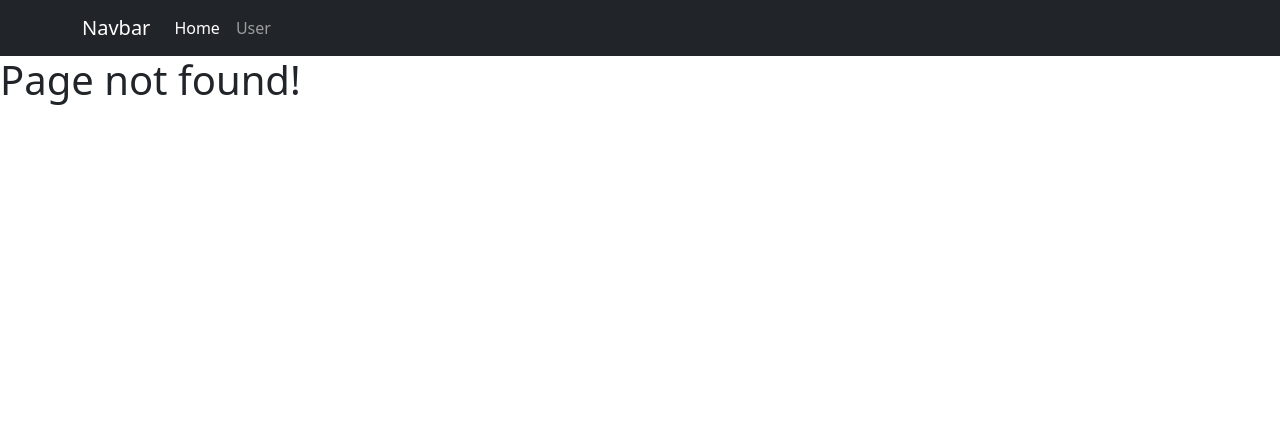
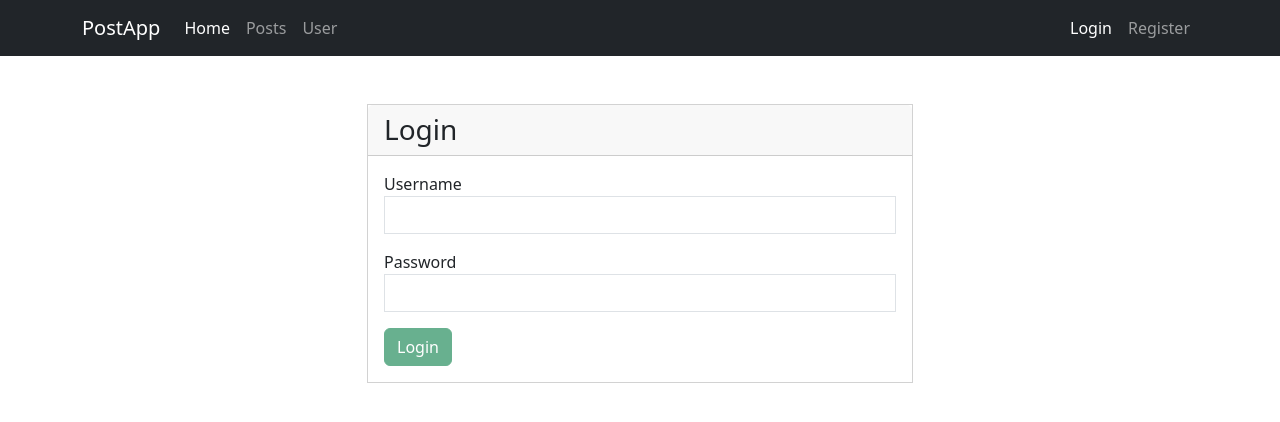
Before and after one commit to sarzeez/angular-todo-list, an Angular app: page /auth/login in a window 1280 px wide. Before the commit this address had no page. Shown: the top 422 px of the page. Built offline with nearby package versions, Linux system fonts and the light colour scheme.

Commit message:
protected route with auth

```diff
--- a/src/app/app.component.html
+++ b/src/app/app.component.html
@@ -1,6 +1,6 @@
 <nav class="navbar navbar-expand-lg navbar-dark bg-dark">
   <div class="container">
-    <a class="navbar-brand" routerLink="/">Navbar</a>
+    <a class="navbar-brand" routerLink="/">PostApp</a>
     <button
       class="navbar-toggler"
       type="button"
@@ -13,15 +13,44 @@
       <span class="navbar-toggler-icon"></span>
     </button>
     <div class="collapse navbar-collapse" id="navbarNavDropdown">
-      <ul class="navbar-nav">
+      <ul class="navbar-nav me-auto mb-2 mb-lg-0">
         <li class="nav-item">
           <a class="nav-link active" aria-current="page" routerLink="/">Home</a>
+        </li>
+        <li class="nav-item">
+          <a class="nav-link" routerLink="/posts">Posts</a>
         </li>
         <li class="nav-item">
           <a class="nav-link" routerLink="/user">User</a>
         </li>
       </ul>
+      <ul class="navbar-nav">
+        <a
+          class="nav-link"
+          *ngIf="!authService.loggedIn()"
+          routerLink="/auth/login"
+          routerLinkActive="active"
+          >Login</a
+        >
+
+        <a
+          class="nav-link"
+          *ngIf="!authService.loggedIn()"
+          routerLink="/register"
+          routerLinkActive="active"
+          >Register</a
+        >
+        <a
+          class="nav-link"
+          (click)="logOut()"
+          *ngIf="authService.loggedIn()"
+          style="cursor: pointer"
+          >Logout</a
+        >
+      </ul>
     </div>
   </div>
 </nav>
-<router-outlet></router-outlet>
+<div class="container">
+  <router-outlet></router-outlet>
+</div>
--- a/src/app/app.component.ts
+++ b/src/app/app.component.ts
@@ -1,10 +1,17 @@
 import { Component } from '@angular/core';
+import { AuthService } from './auth/auth.service';
 
 @Component({
   selector: 'app-root',
   templateUrl: './app.component.html',
-  styleUrls: ['./app.component.css']
+  styleUrls: ['./app.component.css'],
 })
 export class AppComponent {
+  constructor(public authService: AuthService) {}
+
   title = 'angular-todo-list';
+
+  logOut() {
+    this.authService.signOut();
+  }
 }
--- a/src/app/app.module.ts
+++ b/src/app/app.module.ts
@@ -1,6 +1,6 @@
 import { NgModule } from '@angular/core';
 import { BrowserModule } from '@angular/platform-browser';
-import { HttpClientModule } from '@angular/common/http';
+import { HTTP_INTERCEPTORS, HttpClientModule } from '@angular/common/http';
 
 import { AppComponent } from './app.component';
 import {
@@ -8,6 +8,7 @@ import {
   routingComponents,
 } from './router/app-router.module';
 import { ReactiveFormsModule } from '@angular/forms';
+import { TokenInterceptorService } from './auth/token-interceptor.service';
 
 @NgModule({
   declarations: [AppComponent, ...routingComponents],
@@ -17,7 +18,13 @@ import { ReactiveFormsModule } from '@angular/forms';
     AppRoutingModule,
     ReactiveFormsModule,
   ],
-  providers: [],
+  providers: [
+    {
+      provide: HTTP_INTERCEPTORS,
+      useClass: TokenInterceptorService,
+      multi: true,
+    },
+  ],
   bootstrap: [AppComponent],
 })
 export class AppModule {}
--- /dev/null
+++ b/src/app/auth/auth.guard.ts
@@ -0,0 +1,24 @@
+import { Injectable } from '@angular/core';
+import {
+  ActivatedRouteSnapshot,
+  RouterStateSnapshot,
+  Router,
+  UrlTree,
+} from '@angular/router';
+import { Observable } from 'rxjs';
+import { AuthService } from './auth.service';
+@Injectable({
+  providedIn: 'root',
+})
+export class AuthGuard {
+  constructor(public authService: AuthService, public router: Router) {}
+  canActivate(
+    next: ActivatedRouteSnapshot,
+    state: RouterStateSnapshot
+  ): Observable<boolean> | Promise<boolean> | UrlTree | boolean {
+    if (this.authService.loggedIn() !== true) {
+      this.router.navigate(['auth/login']);
+    }
+    return true;
+  }
+}
--- /dev/null
+++ b/src/app/auth/auth.service.ts
@@ -0,0 +1,74 @@
+import { HttpClient, HttpHeaders } from '@angular/common/http';
+import { Injectable } from '@angular/core';
+import { Router } from '@angular/router';
+import { ILoginRequest, ILoginResponse, ISignupRequest } from './auth.type';
+import { Observable, throwError } from 'rxjs';
+import { retry, catchError } from 'rxjs/operators';
+
+const LOCAL_STORAGE_KEY = 'token';
+
+@Injectable({
+  providedIn: 'root',
+})
+export class AuthService {
+  private apiUrl = 'http://localhost:3000/api';
+  private _signupUrl = `${this.apiUrl}/users/signup`;
+  private _loginUrl = `${this.apiUrl}/auth/login`;
+
+  constructor(private http: HttpClient, private router: Router) {}
+
+  httpOptions = {
+    headers: new HttpHeaders({
+      'Content-Type': 'application/json',
+    }),
+  };
+
+  login(data: ILoginRequest): Observable<ILoginResponse> {
+    return this.http
+      .post<ILoginResponse>(
+        this._loginUrl,
+        {
+          ...data,
+        },
+        this.httpOptions
+      )
+      .pipe(retry(0), catchError(this.handleError));
+  }
+
+  signup(data: ISignupRequest) {
+    return this.http.post<any>(this._signupUrl, data);
+  }
+
+  signOut() {
+    localStorage.removeItem(LOCAL_STORAGE_KEY);
+    this.router.navigate(['/']);
+  }
+
+  setTokenToLocalStorage(token: string) {
+    localStorage.setItem(LOCAL_STORAGE_KEY, token);
+  }
+
+  getTokenFromLocalStorage() {
+    return localStorage.getItem(LOCAL_STORAGE_KEY);
+  }
+
+  loggedIn() {
+    return !!this.getTokenFromLocalStorage();
+  }
+
+  // Error handling
+  handleError(error: any) {
+    let errorMessage = '';
+    if (error.error instanceof ErrorEvent) {
+      // Get client-side error
+      errorMessage = error.error.message;
+    } else {
+      // Get server-side error
+      errorMessage = `Error Code: ${error.status}\nMessage: ${error.message}`;
+    }
+    console.log({ errorMessage });
+    return throwError(() => {
+      return errorMessage;
+    });
+  }
+}
--- /dev/null
+++ b/src/app/auth/login.component.ts
@@ -0,0 +1,101 @@
+import { Component, OnInit } from '@angular/core';
+import { FormBuilder, FormGroup, Validators } from '@angular/forms';
+import { AuthService } from './auth.service';
+import { Router } from '@angular/router';
+
+@Component({
+  selector: 'app-login',
+  template: `<div class="py-5">
+    <div class="row">
+      <div class="col-md-6 mx-auto">
+        <div class="card rounded-0">
+          <div class="card-header">
+            <h3 class="mb-0">Login</h3>
+          </div>
+          <div class="card-body">
+            <form [formGroup]="loginForm" class="form ">
+              <div class="form-group">
+                <label for="uname1">Username</label>
+                <input
+                  formControlName="username"
+                  type="text"
+                  class="form-control rounded-0"
+                  [class.is-invalid]="
+                    getUsername?.invalid && getUsername?.touched
+                  "
+                />
+                <small
+                  [class.d-none]="getUsername?.valid || getUsername?.untouched"
+                  class="text-danger"
+                  >Username is required</small
+                >
+              </div>
+              <div class="form-group mt-3   ">
+                <label>Password</label>
+                <input
+                  formControlName="password"
+                  type="password"
+                  class="form-control rounded-0"
+                  [class.is-invalid]="
+                    getPassword?.invalid && getPassword?.touched
+                  "
+                />
+                <small
+                  [class.d-none]="getPassword?.valid || getPassword?.untouched"
+                  class="text-danger"
+                  >Password is required</small
+                >
+              </div>
+              <button
+                type="submit"
+                (click)="loginUser()"
+                [disabled]="loginForm.invalid"
+                class="btn btn-success float-right mt-3"
+              >
+                Login
+              </button>
+            </form>
+          </div>
+        </div>
+      </div>
+    </div>
+  </div>`,
+})
+export class LoginComponent implements OnInit {
+  loginForm!: FormGroup;
+
+  get getUsername() {
+    return this.loginForm.get('username');
+  }
+
+  get getPassword() {
+    return this.loginForm.get('password');
+  }
+
+  constructor(
+    private fb: FormBuilder,
+    private authService: AuthService,
+    private router: Router
+  ) {}
+
+  ngOnInit(): void {
+    this.loginForm = this.fb.group({
+      username: ['', [Validators.required]],
+      password: ['', [Validators.required]],
+    });
+  }
+
+  loginUser() {
+    const { username, password } = this.loginForm.value;
+    this.authService
+      .login({
+        email: username,
+        password,
+      })
+      .subscribe((res) => {
+        const { accessToken } = res;
+        this.authService.setTokenToLocalStorage(accessToken);
+        this.router.navigate(['/']);
+      });
+  }
+}
--- /dev/null
+++ b/src/app/auth/token-interceptor.service.ts
@@ -0,0 +1,18 @@
+import { Injectable, Injector } from '@angular/core';
+import { HttpInterceptor } from '@angular/common/http';
+import { AuthService } from './auth.service';
+
+@Injectable()
+export class TokenInterceptorService implements HttpInterceptor {
+  constructor(private injector: Injector) {}
+  intercept(req: any, next: any) {
+    let authService = this.injector.get(AuthService);
+    let tokenizedReq = req.clone({
+      headers: req.headers.set(
+        'Authorization',
+        'bearer ' + authService.getTokenFromLocalStorage()
+      ),
+    });
+    return next.handle(tokenizedReq);
+  }
+}
--- /dev/null
+++ b/src/app/home/home.component.ts
@@ -0,0 +1,9 @@
+import { Component } from '@angular/core';
+
+@Component({
+  selector: 'app-home',
+  template: `<div>
+    <h1>Home Component</h1>
+  </div>`,
+})
+export class HomeComponent {}
--- a/src/app/router/app-router.module.ts
+++ b/src/app/router/app-router.module.ts
@@ -4,11 +4,23 @@ import { PostListComponent } from '../post/post-list.component';
 import { PageNotFoundComponent } from './page-not-found.component';
 import { UserComponent } from '../user/user.component';
 import { PostFormComponent } from '../post/post-form.component';
+import { LoginComponent } from '../auth/login.component';
+import { HomeComponent } from '../home/home.component';
+import { AuthGuard } from '../auth/auth.guard';
 
 const routes: Routes = [
   {
+    path: '',
+    component: HomeComponent,
+  },
+  {
+    path: 'auth/login',
+    component: LoginComponent,
+  },
+  {
     path: 'posts',
     component: PostListComponent,
+    canActivate: [AuthGuard],
   },
   {
     path: 'posts/form',
@@ -18,7 +30,7 @@ const routes: Routes = [
     path: 'user',
     component: UserComponent,
   },
-  { path: '', redirectTo: '/posts', pathMatch: 'full' },
+  { path: '', redirectTo: '/', pathMatch: 'full' },
   {
     path: '**',
     component: PageNotFoundComponent,
@@ -35,4 +47,5 @@ export const routingComponents = [
   PostFormComponent,
   PageNotFoundComponent,
   UserComponent,
+  LoginComponent,
 ];
```
Also changed, not shown: src/app/auth/auth.type.ts (added, +13 -0 lines).
